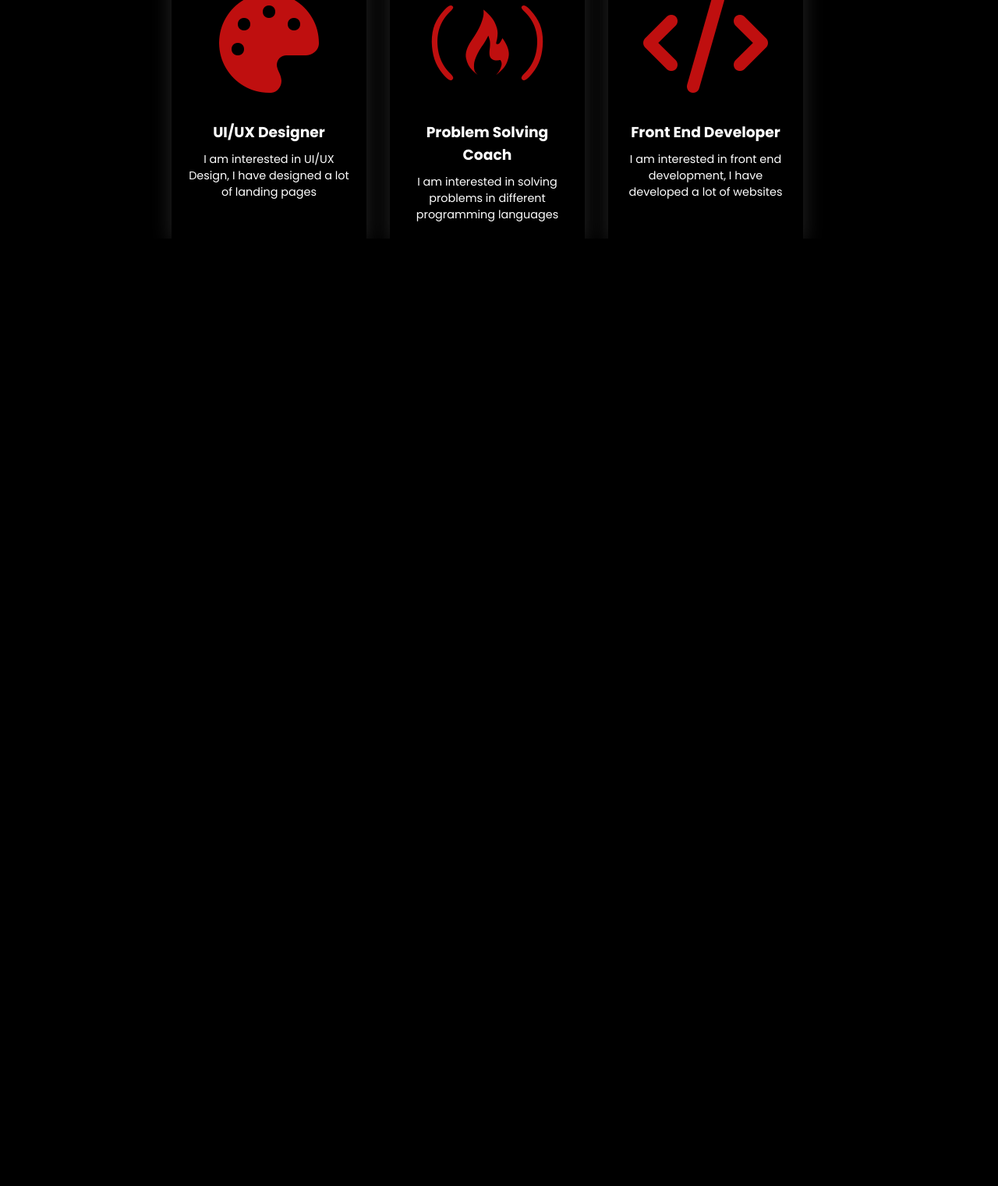
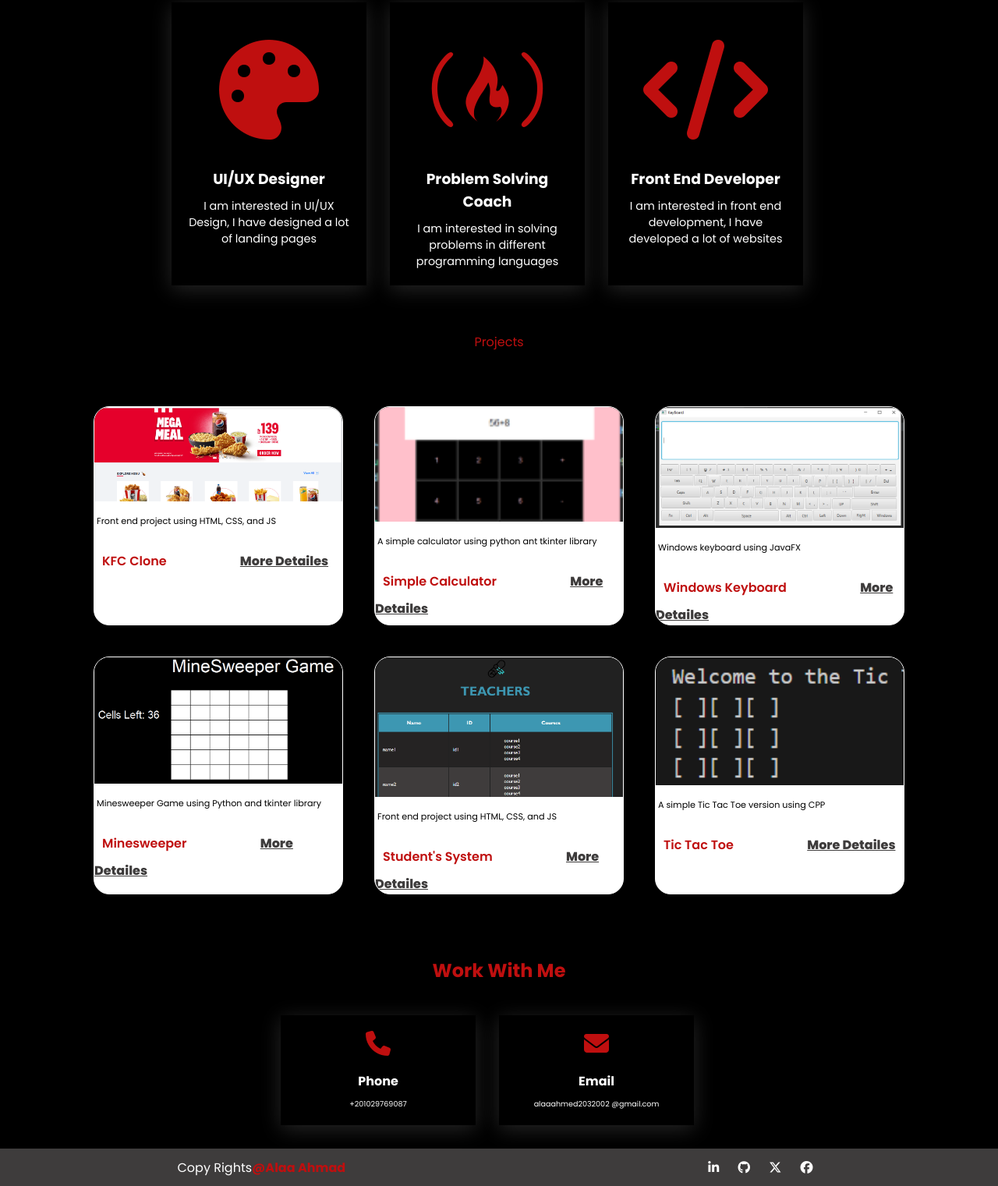
Before and after one commit to AlaaaAhmad/My-Portfolio, a plain HTML site: page index.html in a window 1280 px wide. Shown: the part 795-2316 px from the top of the page at 78% size. Before the commit the page ends 1101 px from the top, so only its background shows below. Drawn offline with Linux system fonts and the light colour scheme.

Commit message:
committing changes

```diff
--- a/index.html
+++ b/index.html
@@ -31,14 +31,14 @@
         </div>
 
         <div class="photo">
-            <img src="Alaa.jpeg" alt="" width="200em" >
+            <img src="images/Alaa.jpeg" alt="" width="200px">
 
         </div>
      </section>
 
     <section class="cards" id="services">
        <h2 class="title">Services</h2>
-       <div class="content">
+       <div class="contents">
        <div class="card">
         <div class="icon">
             <i class="fa-solid fa-palette"></i>
@@ -75,5 +75,83 @@
        </div>
     </section>
 
+   <section class="projects" id="projects">
+    <div class="title">Projects</div>
+    <div class="contents">
+           <div class="project-card">
+                <img src="images/kfc.png" alt="">
+                <p style="background-color: white;" class="cat"> Front end project using HTML, CSS, and JS</p>
+                <span style="background-color: white;">KFC Clone</span>
+                <a style="background-color: white;" href="#" class="more">More Detailes</a>
+           </div>
+           <div class="project-card">
+                <img src="images/calc.png" alt="">
+                <p style="background-color: white;" class="cat"> A simple calculator using python ant tkinter library</p>
+                <span style="background-color: white;">Simple Calculator</span>
+                <a style="background-color: white;" href="#" class="more">More Detailes</a>
+           </div>
+           <div class="project-card">
+                <img src="images/keyboard.png" alt="">
+                <p style="background-color: white;" class="cat">Windows keyboard using JavaFX</p>
+                <span style="background-color: white;">Windows Keyboard</span>
+                <a style="background-color: white;" href="#" class="more">More Detailes</a>
+           </div>
+           <div class="project-card">
+                <img src="images/mine.png" alt="">
+                <p style="background-color: white;" class="cat">Minesweeper Game using Python and tkinter library</p>
+                <span style="background-color: white;">Minesweeper</span>
+                <a style="background-color: white;" href="#" class="more" >More Detailes</a>
+           </div>
+           <div class="project-card">
+                <img src="images/studentsSystem.png" alt="">
+                <p style="background-color: white;" class="cat"> Front end project using HTML, CSS, and JS</p>
+                <span style="background-color: white;">Student's System</span>
+                <a style="background-color: white;" href="#" class="more">More Detailes</a>
+           </div>
+           <div class="project-card">
+                <img src="images/tictactoe.png" alt="">
+                <p style="background-color: white;" class="cat">A simple Tic Tac Toe version using CPP</p>
+                <span style="background-color: white;">Tic Tac Toe</span>
+                <a style="background-color: white;" href="#" class="more">More Detailes</a>
+           </div>
+    </div>
+   </section>
+
+   <section class="contact">
+    <h2 class="title">Work With Me</h2>
+       <div class="contents">
+       <div class="card">
+        <div class="icon">
+            <i class="fas fa-phone"></i>
+        </div>
+        <div class="info">
+            <h3>Phone</h3>
+            <p>+201029769087</p>
+        </div>
+       </div>
+
+       <div class="card">
+        <div class="icon">
+            <i class="fas fa-envelope"></i>
+        </div>
+        <div class="info">
+            <h3>Email</h3>
+            <p>alaaahmed2032002
+                @gmail.com
+            </p>
+        </div>
+       </div>
+
+   </section>
+
+   <footer>
+    <p>Copy Rights<span>@Alaa Ahmad</span></p>
+    <div class="social">
+        <a href="#"><i class="fa-brands fa-linkedin-in" ></i></a>
+        <a href="#"><i class="fa-brands fa-github"></i></a>
+        <a href="#"><i class="fa-brands fa-x-twitter"></i></a>
+        <a href="#"><i class="fa-brands fa-facebook"></i></a>
+    </div>
+   </footer>
 </body>
 </html>
--- a/style.css
+++ b/style.css
@@ -54,21 +54,14 @@ header {
     color:white;
 }
 
-img {
-    border-radius: 20%;
-    -webkit-border-radius: 20%;
-    -moz-border-radius: 20%;
-    -ms-border-radius: 20%;
-    -o-border-radius: 20%;
-}
 
 .main .photo {
     margin-left: 200px;
-    transition: 1 ease;
-    -webkit-transition: 1 ease;
-    -moz-transition: 1 ease;
-    -ms-transition: 1 ease;
-    -o-transition: 1 ease;
+    transition: 1s ease;
+    -webkit-transition: 1s ease;
+    -moz-transition: 1s ease;
+    -ms-transition: 1s ease;
+    -o-transition: 1s ease;
 }
 .main .photo:hover {
     transform: scale(1.1);
@@ -110,11 +103,11 @@ img {
     -ms-border-radius: 15px;
     -o-border-radius: 15px;
     margin-bottom: 20px;
-    transition: 0.7;
-    -webkit-transition: 0.7;
-    -moz-transition: 0.7;
-    -ms-transition: 0.7;
-    -o-transition: 0.7;
+    transition: 0.7s ease;
+    -webkit-transition: 0.7s ease;
+    -moz-transition: 0.7s ease;
+    -ms-transition: 0.7s ease;
+    -o-transition: 0.7s ease;
 }
 .main .content .main-btn:hover {
       background-color: #d71818;
@@ -131,62 +124,165 @@ img {
 }
 
 
-.cards .title {
+.title {
     display: flex;
     justify-content: center;
     color:#bf0f0f;
+    margin-top: 60px;
     margin-bottom: 40px;
-    transition: 0.7 ease;
-    -webkit-transition: 0.7 ease;
-    -moz-transition: 0.7 ease;
-    -ms-transition: 0.7 ease;
-    -o-transition: 0.7 ease;
+
 }
-.cards .title:hover {
-    transform: scale(1.2);
-    -webkit-transform: scale(1.2);
-    -moz-transform: scale(1.2);
-    -ms-transform: scale(1.2);
-    -o-transform: scale(1.2);
-}
-
-.cards .content {
+.contents {
     display: flex;
     flex-direction: row;
     flex-wrap: wrap;
     justify-content: center;
 
 }
-.cards .content .card {
+.card {
     color: white;
     width: 250px;
     padding: 20px;
     margin-right: 30px;
     box-shadow: 0 5px 25px rgba(255, 255, 255, 15%);
-    transition:0.7 ease ;
-    -webkit-transition:0.7 ease ;
-    -moz-transition:0.7 ease ;
-    -ms-transition:0.7 ease ;
-    -o-transition:0.7 ease ;
+    transition:0.7s ease ;
+    -webkit-transition:0.7s ease ;
+    -moz-transition:0.7s ease ;
+    -ms-transition:0.7s ease ;
+    -o-transition:0.7s ease ;
 }
 
-.cards .content .card:hover {
+.card:hover {
     transform: scale(1.1);
     -webkit-transform: scale(1.1);
     -moz-transform: scale(1.1);
     -ms-transform: scale(1.1);
     -o-transform: scale(1.1);
 }
-.cards .content .card .icon {
+.cards .contents .card .icon {
     color:#bf0f0f;
     font-size: 8em;
     text-align: center;
 }
-.cards .content .card .info {
+.cards .contents .card .info {
     text-align: center;
 }
 
-.cards .content .card .info p {
+.cards .contents .card .info p {
     font-size: 0.9em;
     margin-top: 10px;
 }
+
+
+.projects .contents {
+      margin-top: 50px;
+}
+
+.project-card {
+    background-color: white;
+    min-height: 14em;
+    width: 20em;
+    border: 1px solid white;
+    overflow: hidden;
+    margin: 20px;
+    transition: 0.7s ease;
+    border-radius: 20px;
+    -webkit-border-radius: 20px;
+    -moz-border-radius: 20px;
+    -ms-border-radius: 20px;
+    -o-border-radius: 20px;
+    -webkit-transition: 0.7s ease;
+    -moz-transition: 0.7s ease;
+    -ms-transition: 0.7s ease;
+    -o-transition: 0.7s ease;
+}
+
+.project-card:hover {
+    transform: scale(1.1);
+    -webkit-transform: scale(1.1);
+    -moz-transform: scale(1.1);
+    -ms-transform: scale(1.1);
+    -o-transform: scale(1.1);
+}
+.project-card:hover img {
+    opacity: 0.5;
+}
+.project-card img {
+    width: 100%;
+}
+.project-card p {
+    font-size: 0.7em;
+    margin:10px 3px 20px ;
+}
+
+.project-card span {
+    display: inline-block;
+    color: #bf0f0f;
+    margin: 10px;
+    font-weight: 600;
+}
+
+.project-card a {
+    color: #3e3c3c;
+    font-weight: 800;
+    margin-left: 80px;
+}
+
+.card .icon {
+    color: #bf0f0f;
+    font-size: 2em;
+
+}
+
+.more:hover{
+    color:#bf0f0f;
+}
+
+.contact .card .icon{
+    display: flex;
+    justify-content: center;
+    margin-bottom: 20px;
+}
+
+.contact .card .info {
+    display: flex;
+    flex-direction: column;
+    align-items: center;
+
+}
+.contact .card .info h3 {
+    font-size: 1em;
+    margin-bottom: 10px;
+}
+.contact .card .info p {
+    font-size: 0.6em;
+}
+
+footer {
+    margin-top: 30px;
+   color: white;
+   min-height:3em;
+   display: flex;
+   flex-direction: row;
+   justify-content: space-around;
+   align-items: center;
+   background-color:#3e3c3c
+}
+
+footer p {
+    background-color: #3e3c3c;
+}
+footer .social {
+    background-color: #3e3c3c;
+}
+footer .social a i {
+    background-color: #3e3c3c;
+    color: white;
+    padding: 10px;
+}
+
+footer p span {
+    background-color: #3e3c3c;
+    color: #bf0f0f;
+    font-weight: 700;
+}
```
Also changed, not shown: images/Alaa.jpeg (renamed from Alaa.jpeg), images/calc.png (added), images/keyboard.png (added), images/kfc.png (added), images/mine.png (added), images/studentsSystem.png (added), images/tictactoe.png (added).
